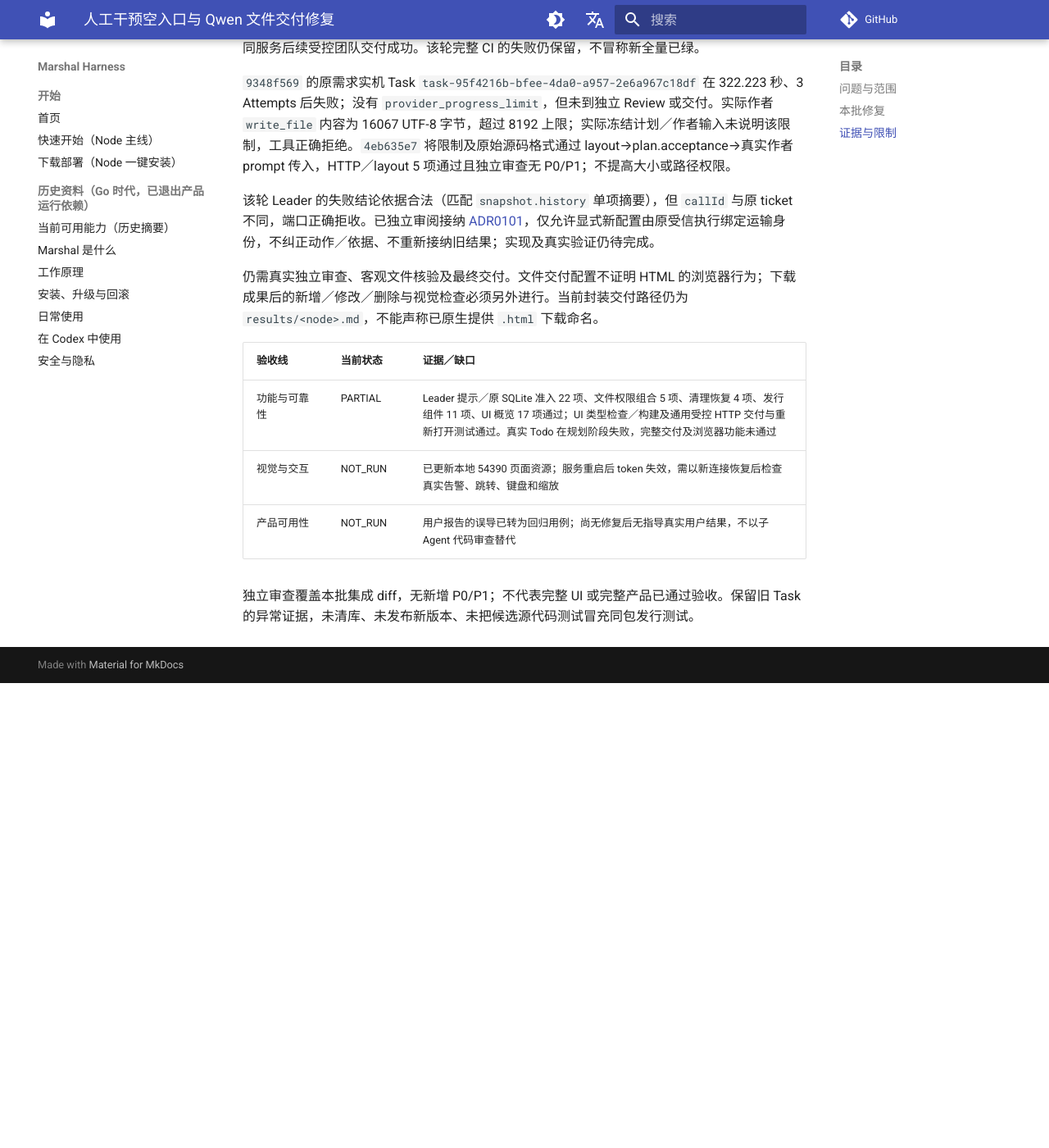
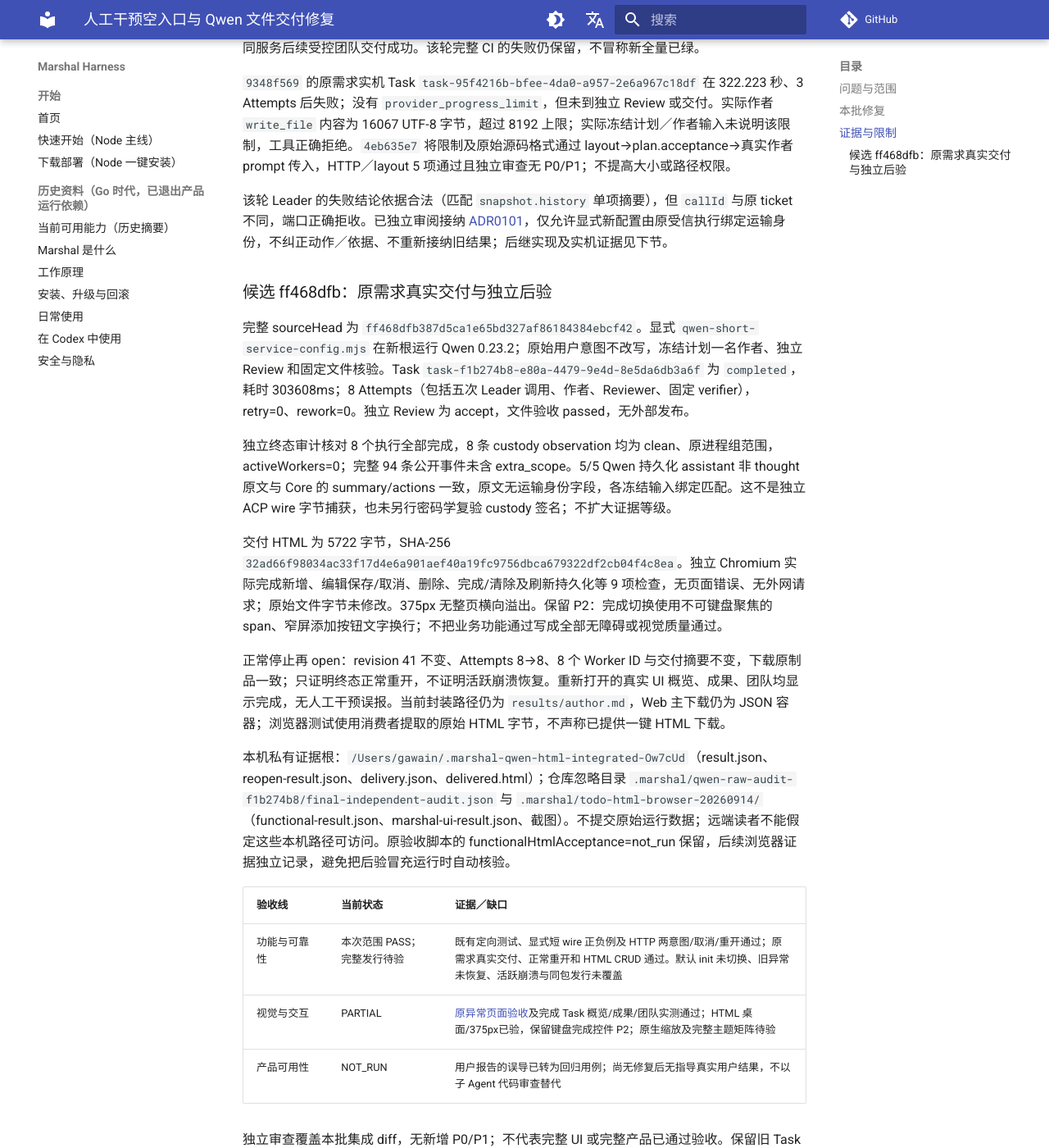
Before and after one commit to chiga0/marshal-harness, an MkDocs documentation site: the page built from docs/ui-1/2026-09-14-intervention-fix.md, in a window 1280 px wide and 1400 px high, scrolled down 1307 px. Shown: the whole window at 82% size. Built offline with MkDocs 1.6.1 and Material for MkDocs 9.7.7, drawn with Linux system fonts in a browser that asks for light colours; comment, search, counter and statistics services are not loaded; before the commit the page ends 2140 px from its top, so only the background shows below that.

Commit message:
docs: record real Qwen HTML delivery and scoped acceptance

```diff
--- a/docs/ui-1/2026-09-14-intervention-fix.md
+++ b/docs/ui-1/2026-09-14-intervention-fix.md
@@ -26,14 +26,24 @@
 
 `9348f569` 的原需求实机 Task `task-95f4216b-bfee-4da0-a957-2e6a967c18df` 在 322.223 秒、3 Attempts 后失败；没有 `provider_progress_limit`，但未到独立 Review 或交付。实际作者 `write_file` 内容为 16067 UTF-8 字节，超过 8192 上限；实际冻结计划／作者输入未说明该限制，工具正确拒绝。`4eb635e7` 将限制及原始源码格式通过 layout→plan.acceptance→真实作者 prompt 传入，HTTP／layout 5 项通过且独立审查无 P0/P1；不提高大小或路径权限。
 
-该轮 Leader 的失败结论依据合法（匹配 `snapshot.history` 单项摘要），但 `callId` 与原 ticket 不同，端口正确拒收。已独立审阅接纳 [ADR0101](../adr/0101-generic-leader-model-wire-binding.md)，仅允许显式新配置由原受信执行绑定运输身份，不纠正动作／依据、不重新接纳旧结果；实现及真实验证仍待完成。
+该轮 Leader 的失败结论依据合法（匹配 `snapshot.history` 单项摘要），但 `callId` 与原 ticket 不同，端口正确拒收。已独立审阅接纳 [ADR0101](../adr/0101-generic-leader-model-wire-binding.md)，仅允许显式新配置由原受信执行绑定运输身份，不纠正动作／依据、不重新接纳旧结果；后继实现及实机证据见下节。
 
-仍需真实独立审查、客观文件核验及最终交付。文件交付配置不证明 HTML 的浏览器行为；下载成果后的新增／修改／删除与视觉检查必须另外进行。当前封装交付路径仍为 `results/<node>.md`，不能声称已原生提供 `.html` 下载命名。
+### 候选 ff468dfb：原需求真实交付与独立后验
+
+完整 sourceHead 为 `ff468dfb387d5ca1e65bd327af86184384ebcf42`。显式 `qwen-short-service-config.mjs` 在新根运行 Qwen 0.23.2；原始用户意图不改写，冻结计划一名作者、独立 Review 和固定文件核验。Task `task-f1b274b8-e80a-4479-9e4d-8e5da6db3a6f` 为 `completed`，耗时 303608ms；8 Attempts（包括五次 Leader 调用、作者、Reviewer、固定 verifier），retry=0、rework=0。独立 Review 为 accept，文件验收 passed，无外部发布。
+
+独立终态审计核对 8 个执行全部完成，8 条 custody observation 均为 clean、原进程组范围，activeWorkers=0；完整 94 条公开事件未含 extra_scope。5/5 Qwen 持久化 assistant 非 thought 原文与 Core 的 summary/actions 一致，原文无运输身份字段，各冻结输入绑定匹配。这不是独立 ACP wire 字节捕获，也未另行密码学复验 custody 签名；不扩大证据等级。
+
+交付 HTML 为 5722 字节，SHA-256 `32ad66f98034ac33f17d4e6a901aef40a19fc9756dbca679322df2cb04f4c8ea`。独立 Chromium 实际完成新增、编辑保存/取消、删除、完成/清除及刷新持久化等 9 项检查，无页面错误、无外网请求；原始文件字节未修改。375px 无整页横向溢出。保留 P2：完成切换使用不可键盘聚焦的 span、窄屏添加按钮文字换行；不把业务功能通过写成全部无障碍或视觉质量通过。
+
+正常停止再 open：revision 41 不变、Attempts 8→8、8 个 Worker ID 与交付摘要不变，下载原制品一致；只证明终态正常重开，不证明活跃崩溃恢复。重新打开的真实 UI 概览、成果、团队均显示完成，无人工干预误报。当前封装路径仍为 `results/author.md`，Web 主下载仍为 JSON 容器；浏览器测试使用消费者提取的原始 HTML 字节，不声称已提供一键 HTML 下载。
+
+本机私有证据根：`/Users/gawain/.marshal-qwen-html-integrated-Ow7cUd`（result.json、reopen-result.json、delivery.json、delivered.html）；仓库忽略目录 `.marshal/qwen-raw-audit-f1b274b8/final-independent-audit.json` 与 `.marshal/todo-html-browser-20260914/`（functional-result.json、marshal-ui-result.json、截图）。不提交原始运行数据；远端读者不能假定这些本机路径可访问。原验收脚本的 functionalHtmlAcceptance=not_run 保留，后续浏览器证据独立记录，避免把后验冒充运行时自动核验。
 
 | 验收线 | 当前状态 | 证据／缺口 |
 | --- | --- | --- |
-| 功能与可靠性 | PARTIAL | Leader 提示／原 SQLite 准入 22 项、文件权限组合 5 项、清理恢复 4 项、发行组件 11 项、UI 概览 17 项通过；UI 类型检查／构建及通用受控 HTTP 交付与重新打开测试通过。真实 Todo 在规划阶段失败，完整交付及浏览器功能未通过 |
-| 视觉与交互 | NOT_RUN | 已更新本地 54390 页面资源；服务重启后 token 失效，需以新连接恢复后检查真实告警、跳转、键盘和缩放 |
+| 功能与可靠性 | 本次范围 PASS；完整发行待验 | 既有定向测试、显式短 wire 正负例及 HTTP 两意图/取消/重开通过；原需求真实交付、正常重开和 HTML CRUD 通过。默认 init 未切换、旧异常未恢复、活跃崩溃与同包发行未覆盖 |
+| 视觉与交互 | PARTIAL | [原异常页面验收](2026-09-14-intervention-browser.md)及完成 Task 概览/成果/团队实测通过；HTML 桌面/375px已验，保留键盘完成控件 P2；原生缩放及完整主题矩阵待验 |
 | 产品可用性 | NOT_RUN | 用户报告的误导已转为回归用例；尚无修复后无指导真实用户结果，不以子 Agent 代码审查替代 |
 
 独立审查覆盖本批集成 diff，无新增 P0/P1；不代表完整 UI 或完整产品已通过验收。保留旧 Task 的异常证据，未清库、未发布新版本、未把候选源代码测试冒充同包发行测试。
```
Also changed, not shown: docs/audit-report.md (+3 -3 lines), docs/node-leader-execution-contract.md (+1 -1 lines).
